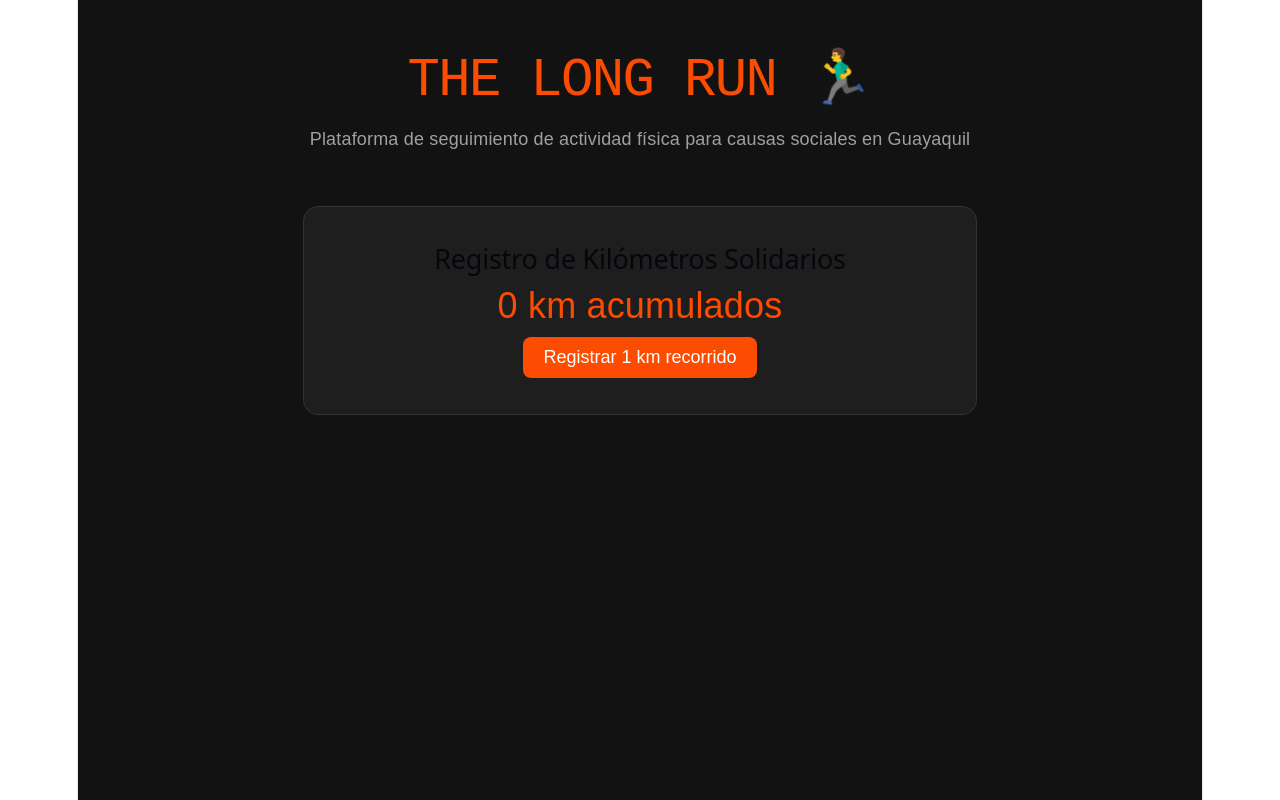
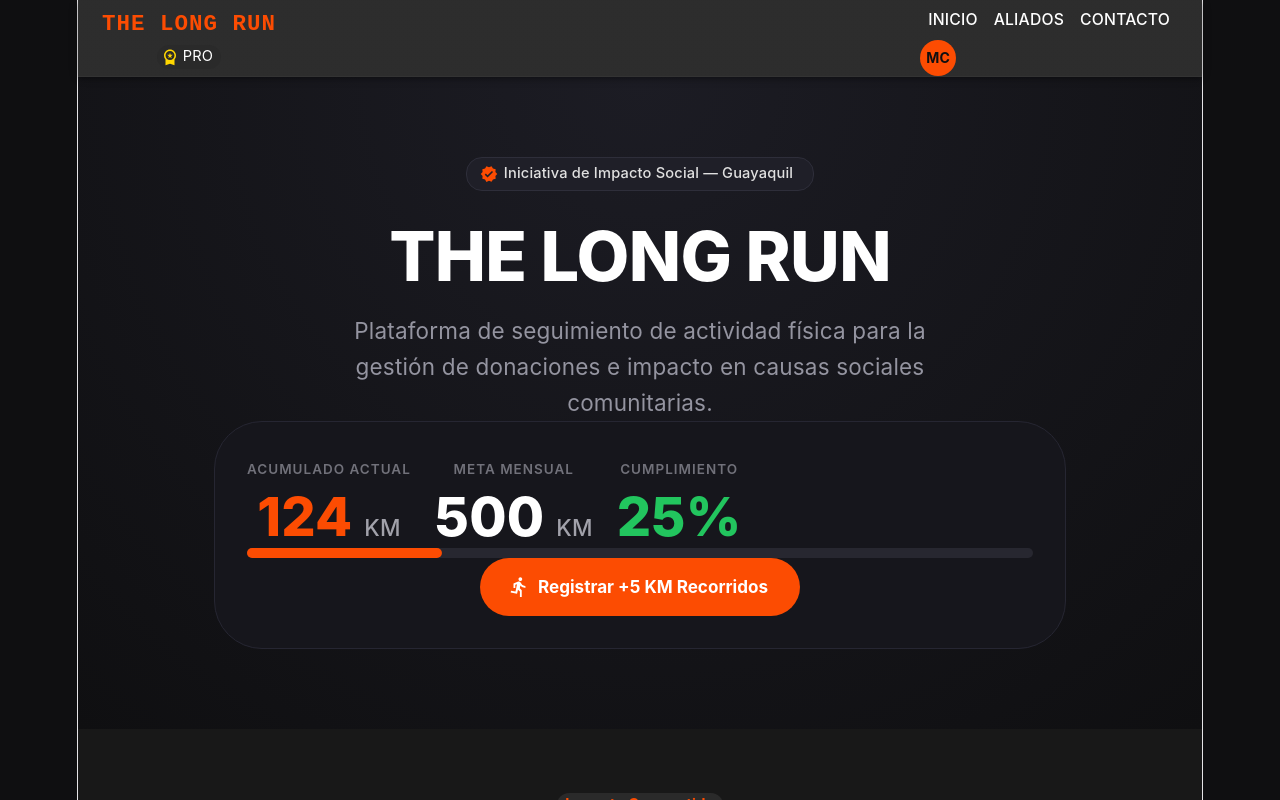
Before and after one commit to mathjos/The-long-run, a React app in the folder frontend/: page / in a window 1280 px wide. Shown: the top 800 px of the page. Built offline with nearby package versions, Linux system fonts and the light colour scheme; the HTML template or start-up script is replaced by a standard one.

Commit message:
componentes mejorados

```diff
--- a/frontend/src/App.jsx
+++ b/frontend/src/App.jsx
@@ -1,31 +1,47 @@
-import { useState } from 'react';
-import './App.css';
+import Navbar from './components/navbar';
+import Hero from './components/hero';
+import Aliados from './components/Aliados';
+import ContactForm from './components/contactForm';
+import { ThemeProvider, createTheme, CssBaseline } from '@mui/material';
+
+// Configuración tema oscuro
+const darkTheme = createTheme({
+  palette: {
+    mode: 'dark',
+    primary: {
+      main: '#fc4c02',
+    },
+    background: {
+      default: '#0f0f11',
+      paper: '#18181c',
+    },
+    text: {
+      primary: '#ffffff',
+      secondary: '#a0a0ab',
+    },
+  },
+  typography: {
+    fontFamily: '"Plus Jakarta Sans", "Inter", -apple-system, BlinkMacSystemFont, "Segoe UI", Roboto, sans-serif',
+    h1: { fontWeight: 800, letterSpacing: '-0.02em' },
+    h2: { fontWeight: 700, letterSpacing: '-0.01em' },
+    h3: { fontWeight: 700 },
+  },
+  shape: {
+    borderRadius: 12,
+  },
+});
 
 function App() {
-  const [kilometers, setKilometers] = useState(0);
-
-  const handleAddKm = () => {
-    setKilometers(prev => prev + 1);
-  };
-
   return (
-    <div style={{ backgroundColor: '#121212', color: '#ffffff', minHeight: '100vh', padding: '2rem', fontFamily: 'sans-serif' }}>
-      <header style={{ textAlign: 'center', marginBottom: '3rem' }}>
-        <h1 style={{ color: '#fc4c02', fontSize: '3rem', fontFamily: 'monospace' }}>THE LONG RUN 🏃‍♂️</h1>
-        <p style={{ color: '#a0a0a0' }}>Plataforma de seguimiento de actividad física para causas sociales en Guayaquil</p>
-      </header>
-
-      <main style={{ maxWidth: '600px', margin: '0 auto', background: '#1e1e1e', padding: '2rem', borderRadius: '15px', border: '1px solid #333' }}>
-        <h2 style={{ fontSize: '1.5rem', marginBottom: '1rem' }}>Registro de Kilómetros Solidarios</h2>
-        <p style={{ fontSize: '2rem', color: '#fc4c02', margin: '1rem 0' }}>{kilometers} km acumulados</p>
-        <button
-          onClick={handleAddKm}
-          style={{ backgroundColor: '#fc4c02', color: 'white', border: 'none', padding: '10px 20px', borderRadius: '8px', fontSize: '1rem', cursor: 'pointer' }}
-        >
-          Registrar 1 km recorrido
-        </button>
-      </main>
-    </div>
+    <ThemeProvider theme={darkTheme}>
+      <CssBaseline />
+      <div style={{ backgroundColor: '#0f0f11', minHeight: '100vh' }}>
+        <Navbar />
+        <Hero />
+        <Aliados />
+        <ContactForm />
+      </div>
+    </ThemeProvider>
   );
 }
 
--- a/frontend/src/components/hero.jsx
+++ b/frontend/src/components/hero.jsx
@@ -1,72 +1,92 @@
 import { useState } from 'react';
 import { Container, Typography, Box, Button, LinearProgress, Paper, Grid, Chip } from '@mui/material';
 import DirectionsRunIcon from '@mui/icons-material/DirectionsRun';
-import VolunteerActivismIcon from '@mui/icons-material/VolunteerActivism';
-import EmojiEventsIcon from '@mui/icons-material/EmojiEvents';
+import VerifiedIcon from '@mui/icons-material/Verified';
 
 export default function Hero() {
   const [kilometers, setKilometers] = useState(124);
   const targetKm = 500;
   const progress = Math.min((kilometers / targetKm) * 100, 100);
 
-  const handleAddKm = () => {
-    setKilometers((prev) => prev + 5);
-  };
-
   return (
-    <Box id="inicio" sx={{ py: 8, background: 'linear-gradient(180deg, #121212 0%, #1e1e1e 100%)', color: '#fff' }}>
+    <Box id="inicio" sx={{ py: 10, background: 'radial-gradient(circle at top, #1c1c24 0%, #0f0f11 100%)' }}>
       <Container maxWidth="md">
-        <Box textAlign="center" mb={5}>
-          <Chip icon={<VolunteerActivismIcon sx={{ color: '#fc4c02 !important' }} />} label="Causa Social Guayaquil 2026" sx={{ color: '#fff', backgroundColor: '#2a2a2a', mb: 2 }} />
-          <Typography variant="h3" component="h1" sx={{ fontWeight: 'bold', fontFamily: 'monospace', color: '#fc4c02', mb: 2 }}>
-            THE LONG RUN 🏃‍♂️
+        <Box textAlign="center" mb={6}>
+          <Chip
+            icon={<VerifiedIcon sx={{ color: '#fc4c02 !important', fontSize: 18 }} />}
+            label="Iniciativa de Impacto Social — Guayaquil"
+            sx={{ color: '#e0e0e0', backgroundColor: '#1f1f28', mb: 3, px: 1, py: 2, fontWeight: 500, border: '1px solid #2e2e3a' }}
+          />
+          <Typography variant="h2" component="h1" sx={{ color: '#ffffff', fontWeight: 800, mb: 2, fontSize: { xs: '2.5rem', md: '3.8rem' } }}>
+            THE LONG RUN
           </Typography>
-          <Typography variant="h6" sx={{ color: '#a0a0a0', fontWeight: 300, maxWidth: 650, mx: 'auto' }}>
-            Cada paso cuenta. Convierte tus kilómetros recorridos en aportes reales para programas comunitarios de agua potable e innovación.
+          <Typography variant="h6" sx={{ color: '#9494a0', fontWeight: 400, maxWidth: 620, mx: 'auto', lineHeight: 1.6 }}>
+            Plataforma de seguimiento de actividad física para la gestión de donaciones e impacto en causas sociales comunitarias.
           </Typography>
         </Box>
 
-        {/* Tarjeta de Progreso */}
-        <Paper elevation={4} sx={{ p: 4, borderRadius: 4, backgroundColor: '#1e1e1e', border: '1px solid #333' }}>
-          <Grid container spacing={3} alignItems="center" mb={3}>
+        {/* Tarjeta Dashboard */}
+        <Paper elevation={0} sx={{ p: 4, borderRadius: 4, backgroundColor: '#16161c', border: '1px solid #262632' }}>
+          <Grid container spacing={3} alignItems="center" mb={4}>
             <Grid item xs={12} sm={4} textAlign="center">
-              <Typography variant="caption" sx={{ color: '#a0a0a0' }}>KILÓMETROS ACTUALES</Typography>
-              <Typography variant="h3" sx={{ color: '#fc4c02', fontWeight: 'bold' }}>
-                {kilometers} <Typography component="span" variant="h6">km</Typography>
+              <Typography variant="caption" sx={{ color: '#71717a', fontWeight: 600, letterSpacing: 1 }}>
+                ACUMULADO ACTUAL
+              </Typography>
+              <Typography variant="h3" sx={{ color: '#fc4c02', fontWeight: 800, mt: 0.5 }}>
+                {kilometers} <Typography component="span" variant="h6" sx={{ color: '#a1a1aa' }}>KM</Typography>
               </Typography>
             </Grid>
             <Grid item xs={12} sm={4} textAlign="center">
-              <Typography variant="caption" sx={{ color: '#a0a0a0' }}>META DEL MES</Typography>
-              <Typography variant="h3" sx={{ color: '#ffffff', fontWeight: 'bold' }}>
-                {targetKm} <Typography component="span" variant="h6">km</Typography>
+              <Typography variant="caption" sx={{ color: '#71717a', fontWeight: 600, letterSpacing: 1 }}>
+                META MENSUAL
+              </Typography>
+              <Typography variant="h3" sx={{ color: '#ffffff', fontWeight: 800, mt: 0.5 }}>
+                {targetKm} <Typography component="span" variant="h6" sx={{ color: '#a1a1aa' }}>KM</Typography>
               </Typography>
             </Grid>
             <Grid item xs={12} sm={4} textAlign="center">
-              <Typography variant="caption" sx={{ color: '#a0a0a0' }}>LOGRO COMUNITARIO</Typography>
-              <Typography variant="h3" sx={{ color: '#4caf50', fontWeight: 'bold' }}>
+              <Typography variant="caption" sx={{ color: '#71717a', fontWeight: 600, letterSpacing: 1 }}>
+                CUMPLIMIENTO
+              </Typography>
+              <Typography variant="h3" sx={{ color: '#22c55e', fontWeight: 800, mt: 0.5 }}>
                 {progress.toFixed(0)}%
               </Typography>
             </Grid>
           </Grid>
 
           {/* Barra de Progreso MUI */}
-          <Box mb={3}>
+          <Box mb={4} px={1}>
             <LinearProgress
               variant="determinate"
               value={progress}
-              sx={{ height: 12, borderRadius: 6, backgroundColor: '#333', '& .MuiLinearProgress-bar': { backgroundColor: '#fc4c02' } }}
+              sx={{
+                height: 10,
+                borderRadius: 5,
+                backgroundColor: '#272730',
+                '& .MuiLinearProgress-bar': { backgroundColor: '#fc4c02', borderRadius: 5 }
+              }}
             />
           </Box>
 
           <Box textAlign="center">
             <Button
               variant="contained"
+              disableElevation
               size="large"
               startIcon={<DirectionsRunIcon />}
-              onClick={handleAddKm}
-              sx={{ backgroundColor: '#fc4c02', '&:hover': { backgroundColor: '#e04302' }, px: 4, py: 1.5, borderRadius: 3, fontWeight: 'bold' }}
+              onClick={() => setKilometers(prev => prev + 5)}
+              sx={{
+                backgroundColor: '#fc4c02',
+                '&:hover': { backgroundColor: '#d93d00' },
+                px: 4,
+                py: 1.8,
+                borderRadius: 3,
+                fontWeight: 700,
+                fontSize: '0.95rem',
+                textTransform: 'none'
+              }}
             >
-              Registrar +5 km Recorridos
+              Registrar +5 KM Recorridos
             </Button>
           </Box>
         </Paper>
```
